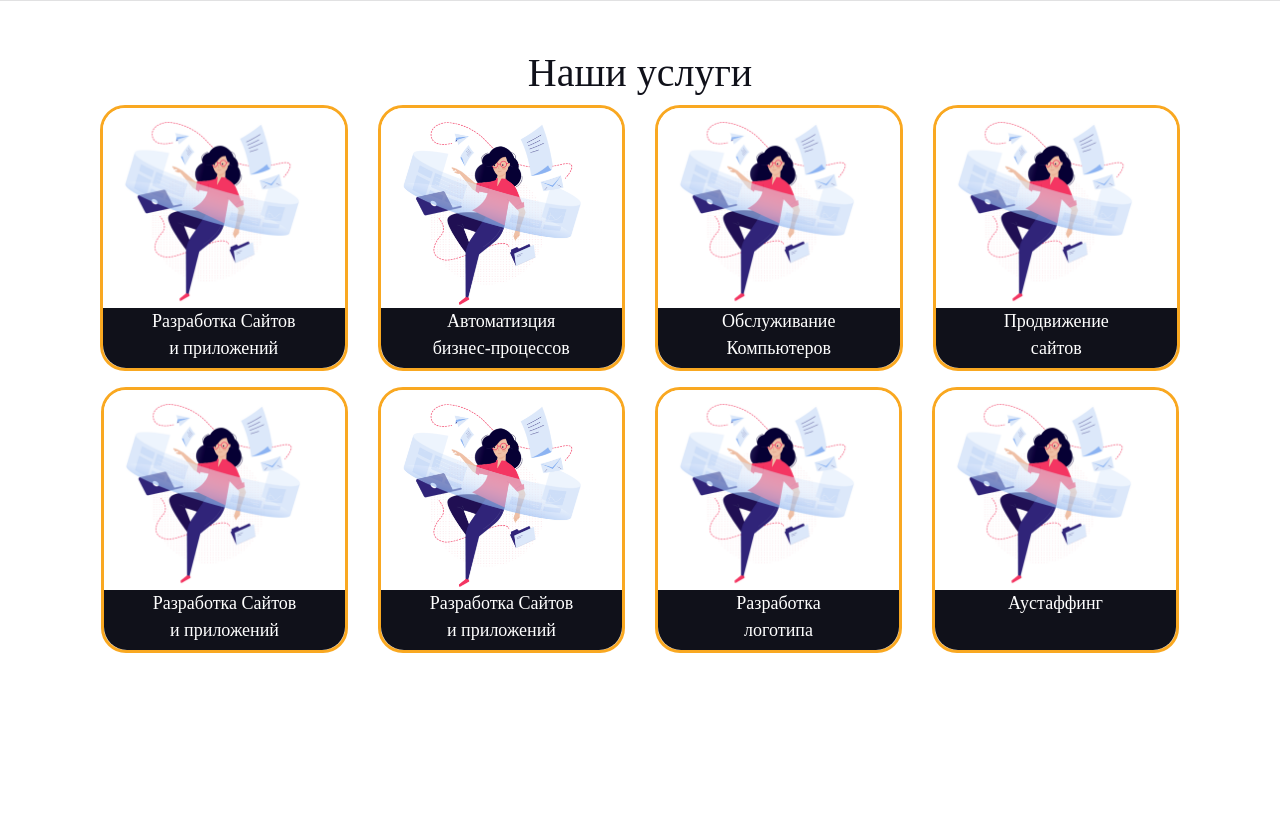
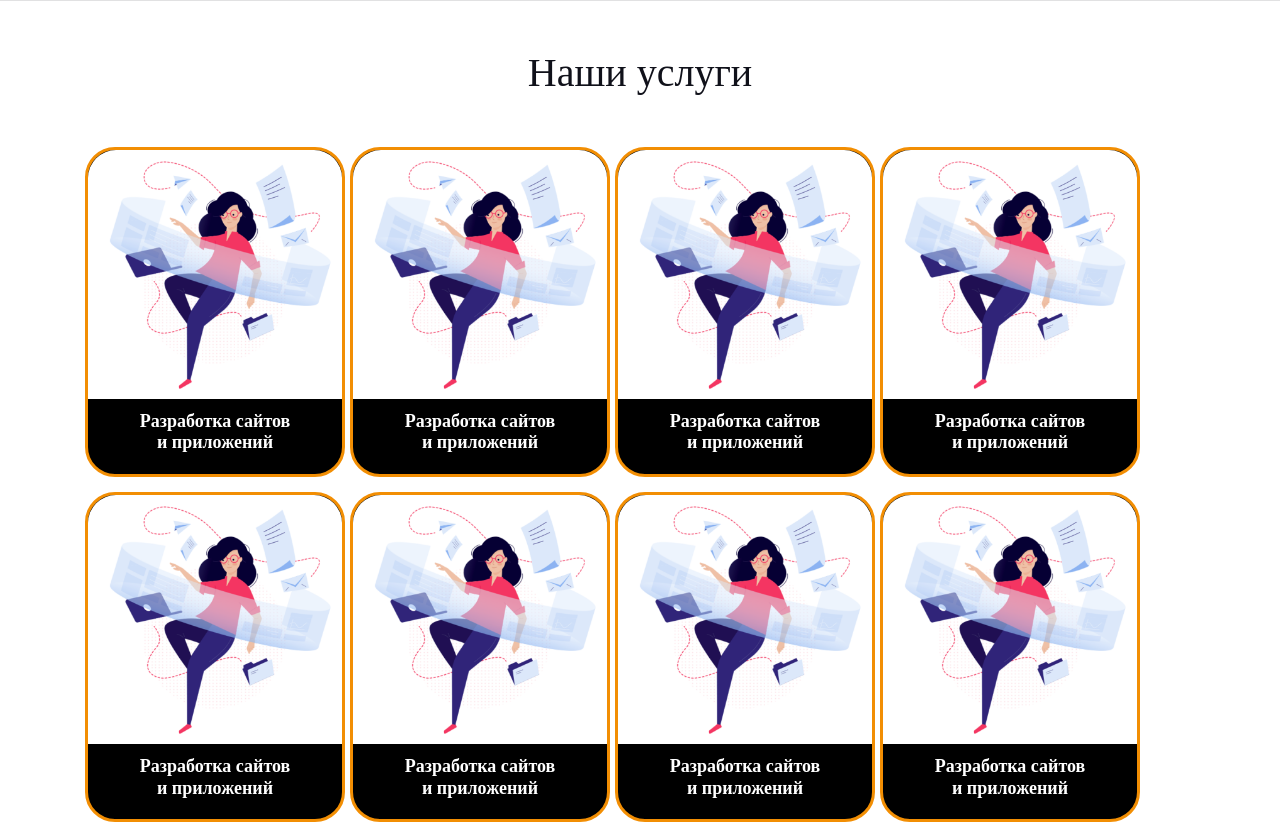
Before and after one commit to nik001/influx, a PHP site: page / in a window 1280 px wide. Shown: the part 660-1482 px from the top of the page. Before the commit the page ends 1313 px from the top, so only its background shows below. Run offline with PHP 8.4, Linux system fonts and the light colour scheme; some web fonts are replaced.

Commit message:
верхний ряд услуги

```diff
--- a/css/style.css
+++ b/css/style.css
@@ -659,7 +659,99 @@ body{
     background-color: #fff;
     border-color: #000;
 }
+.services-row{
+    display: flex;
+    flex-wrap: wrap;
+    margin-top: 35px;
+}
+.services-col{
+    max-width: 350px;
+    margin-right: 5px;
+    margin-top: 15px;
+    position: relative;
+}
+.services-col-main{
+    border: 3px solid #f28e03;
+    border-radius: 30px;
+    background: black;
+}
 
+.services-col-main h4{
+    color: #fff;
+    text-align: center;
+    font-weight: 600;
+    padding-top: 12px;
+    padding-bottom: 12px;
+    font-size: 18px;
+}
+.services-col img{
+    width: 254px;
+    border-top-right-radius: 28px;
+    border-top-left-radius: 28px;
+}
+.services-col-hidden{
+    display: none;
+    padding-top:15px;
+    border: 3px solid #f28e03;
+    border-top: none;
+    border-bottom-right-radius: 28px;
+    border-bottom-left-radius: 28px;
+    height: 360px;
+}
+.services-col-hidden p{
+    font-size: 14px;
+}
+.services-col-hidden a{
+    text-decoration: none;
+    font-weight: bold;
+    color: #00ffff;
+    border: 4px solid #00ffff;
+    border-radius: 25px;
+    padding: 10px 15px;
+    font-size: 18px;
+    position: absolute;
+    bottom: 18px;
+    left: 50%;
+    transform: translate(-50%, 0);
+    white-space: nowrap;
+}
+.services-col-hidden p{
+    margin: 0 10px;
+}
+.services-col:nth-child(-n+4):hover .services-col-main{
+    border-bottom: none;
+    border-bottom-right-radius:0;
+    border-bottom-left-radius: 0;
+}
+.services-col:nth-child(-n+4):hover .services-col-main h4{
+    margin-bottom: -5px;
+}
+.services-col:hover .services-col-hidden{
+    display:block;
+    position:absolute;
+    z-index:9999;
+    text-align: center;
+    background: #000;
+    color: #fff;
+    max-width:260px;
+}
+.horizontal-element{
+    display: flex;
+    max-width: 550px;
+}
+.horizontal-element-text{
+    margin-left: 230px;
+    height: 345px;
+    border: none;
+    width: 400px;
+}
+.services-col:nth-child(5):hover .horizontal-element{
+    border: 3px solid #f28e03;
+    border-radius: 30px;
+}
+.services-col:nth-child(5):hover .services-col-main{
+    border: none;
+}
 /*Анимация*/
 .slideInUp {
     -webkit-animation-name: slideInUp;
--- a/index.html
+++ b/index.html
@@ -154,60 +154,85 @@
 <div class="text-center "> <h1>Наши услуги</h1></div>
 
 	<div class="container">
-
-		<div class="row p-0 m-0">
-
-			<div class="col-3 ">
-			<div class="border-services">
-			<div class="block_info_news"><img src="img/usl/Iskhodnik_Kolya.png" width="200px" ></div><!--img -->
-			<div class="text-center text_usl">Разработка Сайтов </br> и приложений</div><!--text -->
+  <div class="services-row">
+    <div class="services-col">
+      <div class="services-col-main">
+        <img src="img/usl/Iskhodnik_Kolya.png" alt="">
+        <h4>Разработка сайтов <br> и приложений</h4>
+      </div>
+      <div class="services-col-hidden">
+        <p>Lorem ipsum dolor sit amet, consectetur adipisicing elit. Voluptate molestias sint, nam, dolor blanditiis minus esse illo atque veritatis. Eaque! Lorem ipsum dolor sit amet, consectetur adipisicing elit. Repudiandae, quas.</p>
+        <a href="#">Узнать больше</a>
       </div>
     </div>
-		<div class="col-3 ">
-		<div class="border-services">
-				<div class="block_info_news"><img src="img/usl/Iskhodnik_Kolya.png" height="200px"  ></div><!--img -->
-				<div class="text-center text_usl">Автоматизция </br> бизнес-процессов</div><!--text -->
+    <div class="services-col">
+      <div class="services-col-main">
+        <img src="img/usl/Iskhodnik_Kolya.png" alt="">
+        <h4>Разработка сайтов <br> и приложений</h4>
+      </div>
+      <div class="services-col-hidden">
+        <p>Lorem ipsum dolor sit amet, consectetur adipisicing elit. Delectus obcaecati eveniet nulla voluptate odio est laborum veniam odit vel maiores. Lorem ipsum dolor sit amet, consectetur adipisicing elit. Vel, voluptas?</p>
+        <a href="#">Узнать больше</a>
       </div>
     </div>
-		<div class="col-3 ">
-		<div class="border-services">
-					<div class="block_info_news"><img src="img/usl/Iskhodnik_Kolya.png" width="200px" ></div><!--img -->
-				<div class="text-center  text_usl">Обслуживание </br> Компьютеров</div><!--text -->
+    <div class="services-col">
+      <div class="services-col-main">
+        <img src="img/usl/Iskhodnik_Kolya.png" alt="">
+        <h4>Разработка сайтов <br> и приложений</h4>
+      </div>
+      <div class="services-col-hidden">
+        <p>Lorem ipsum dolor sit amet, consectetur adipisicing elit. Amet nisi, consectetur ducimus assumenda laborum suscipit error impedit et voluptatibus aperiam! Lorem ipsum dolor sit amet, consectetur adipisicing elit. Doloremque, tempore.</p>
+        <a href="#">Узнать больше</a>
       </div>
     </div>
-		<div class="col-3 ">
-		<div class="border-services">
-					<div class="block_info_news"><img src="img/usl/Iskhodnik_Kolya.png" width="200px" ></div><!--img -->
-				<div class="text-center text_usl">Продвижение</br>сайтов</div><!--text -->
+    <div class="services-col">
+      <div class="services-col-main">
+        <img src="img/usl/Iskhodnik_Kolya.png" alt="">
+        <h4>Разработка сайтов <br> и приложений</h4>
+      </div>
+      <div class="services-col-hidden">
+        <p>Lorem ipsum dolor sit amet, consectetur adipisicing elit. Magni, eaque, animi. Consequuntur odit sit adipisci voluptates nulla expedita magni veritatis? Lorem ipsum dolor sit amet, consectetur adipisicing elit. Illum, quisquam?</p>
+        <a href="#">Узнать больше</a>
       </div>
     </div>
+    <div class="services-col horizontal-element">
+      <div class="services-col-main">
+        <img src="img/usl/Iskhodnik_Kolya.png" alt="">
+        <h4>Разработка сайтов <br> и приложений</h4>
+      </div>
+      <div class="services-col-hidden horizontal-element-text">
+        <p>Lorem ipsum dolor sit amet, consectetur adipisicing elit. Sapiente tenetur a debitis distinctio, id perspiciatis labore praesentium voluptatibus assumenda odio. Lorem ipsum dolor sit amet, consectetur adipisicing elit. Itaque, nulla!</p>
+        <a href="#">Узнать больше</a>
       </div>
     </div>
-
-<div class="container p-3">
-	<div class="row p-0 m-0">
-		<div class="col-3 ">
-			<div class="border-services">
-					<div class="block_info_news"><img src="img/usl/Iskhodnik_Kolya.png" width="200px" ></div><!--img -->
-				<div class="text-center text_usl">Разработка Сайтов </br> и приложений</div><!--text -->
+    <div class="services-col horizontal-element">
+      <div class="services-col-main">
+        <img src="img/usl/Iskhodnik_Kolya.png" alt="">
+        <h4>Разработка сайтов <br> и приложений</h4>
+      </div>
+      <div class="services-col-hidden horizontal-element-text">
+        <p>Lorem ipsum dolor sit amet, consectetur adipisicing elit. Quidem debitis enim facilis porro quia in voluptates praesentium, cupiditate, dolorum. Facilis. Lorem ipsum dolor sit amet, consectetur adipisicing elit. Autem, minus!</p>
+        <a href="#">Узнать больше</a>
       </div>
     </div>
-		<div class="col-3 ">
-		<div class="border-services">
-				<div class="block_info_news"><img src="img/usl/Iskhodnik_Kolya.png" height="200px"  ></div><!--img -->
-				<div class="text-center text_usl">Разработка Сайтов </br> и приложений</div><!--text -->
+    <div class="services-col">
+      <div class="services-col-main">
+        <img src="img/usl/Iskhodnik_Kolya.png" alt="">
+        <h4>Разработка сайтов <br> и приложений</h4>
+      </div>
+      <div class="services-col-hidden">
+        <p>Lorem ipsum dolor sit amet, consectetur adipisicing elit. Excepturi amet ipsam accusantium esse modi vero corrupti consequuntur id. Iure, maxime. Lorem ipsum dolor sit amet, consectetur adipisicing elit. Voluptate, quibusdam.</p>
+        <a href="#">Узнать больше</a>
       </div>
     </div>
-		<div class="col-3 ">
-		<div class="border-services">
-					<div class="block_info_news"><img src="img/usl/Iskhodnik_Kolya.png" width="200px" ></div><!--img -->
-				<div class="text-center  text_usl">Разработка </br>логотипа  </div><!--text -->
+    <div class="services-col">
+      <div class="services-col-main">
+        <img src="img/usl/Iskhodnik_Kolya.png" alt="">
+        <h4>Разработка сайтов <br> и приложений</h4>
       </div>
-		</div>
-		<div class="col-3 ">
-		<div class="border-services">
-					<div class="block_info_news"><img src="img/usl/Iskhodnik_Kolya.png" width="200px" ></div><!--img -->
-				<div class="text-center text_usl">Аустаффинг </br></div><!--text -->
+      <div class="services-col-hidden">
+        <p>Lorem ipsum dolor sit amet, consectetur adipisicing elit. Amet perferendis non qui officiis, a, deleniti sequi necessitatibus rem asperiores magnam. Lorem ipsum dolor sit amet, consectetur adipisicing elit. Corporis, voluptatibus?</p>
+        <a href="#">Узнать больше</a>
       </div>
     </div>
   </div>
```
Lines whose indentation alone changed are shown as unchanged.
